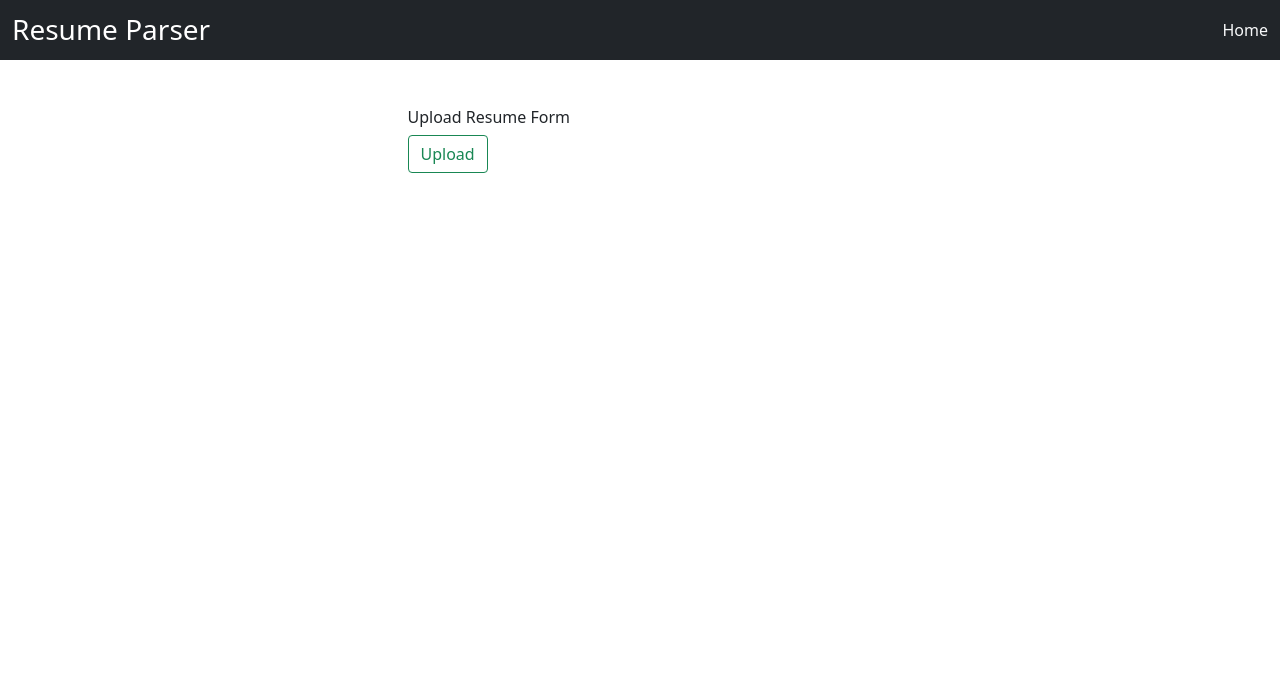
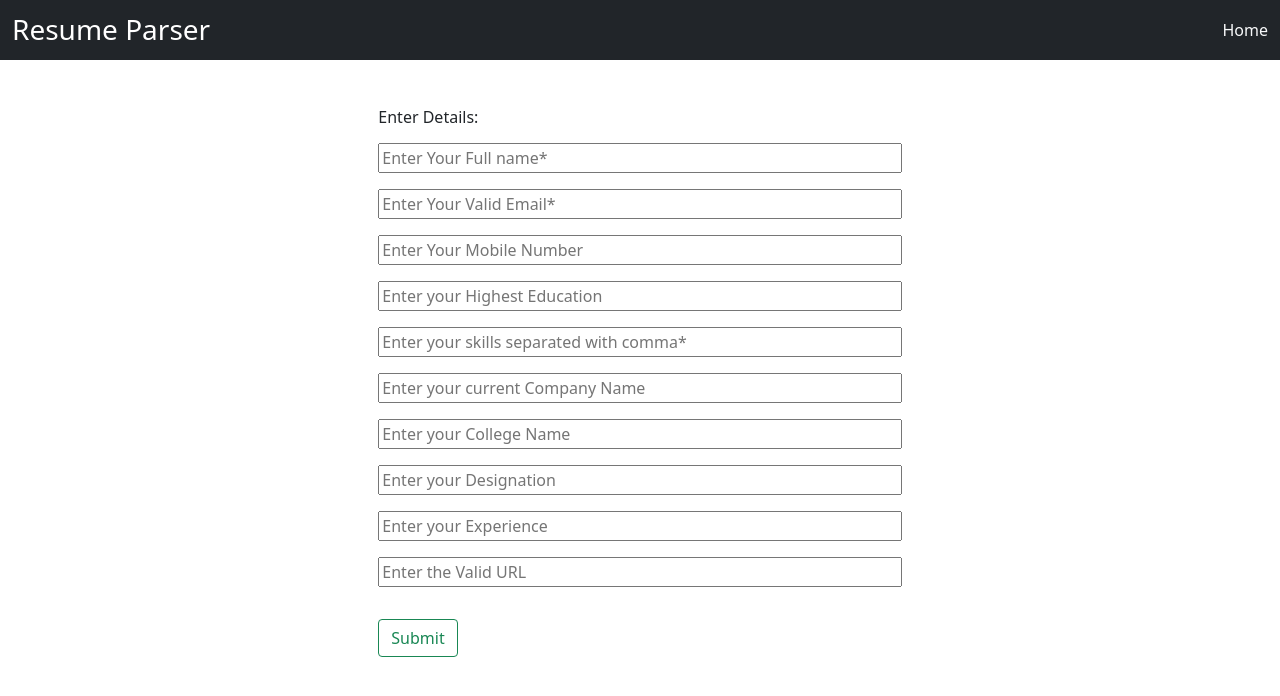
Before and after one commit to rahulaarora/resume-parser, a Next.js app in the folder frontend/: page /resumeForm in a window 1280 px wide. Shown: the top 696 px of the page. Built offline with nearby package versions, Linux system fonts and the light colour scheme.

Commit message:
resume form

```diff
--- a/frontend/package.json
+++ b/frontend/package.json
@@ -11,6 +11,7 @@
   "dependencies": {
     "formidable": "^2.0.1",
     "jquery": "^3.6.1",
+    "mongodb": "^4.11.0",
     "next": "13.0.2",
     "react": "18.2.0",
     "react-dev-utils": "^10.0.0",
--- a/frontend/pages/api/fileUpload.js
+++ b/frontend/pages/api/fileUpload.js
@@ -26,6 +26,6 @@ export default function handler(req, res) {
     });
   }
   else {
-    res.status(500).json({ error: "Only POST requests allowed" });
+    res.status(405).json({ error: "Only POST requests allowed" });
   }
 }
--- a/frontend/pages/index.jsx
+++ b/frontend/pages/index.jsx
@@ -37,7 +37,7 @@ export default function Home() {
   return (
     <>
       <Head>
-        <title>Resume Parser | HomePage</title>
+        <title>Resume Parser | Home</title>
         <meta name="description" content="Generated by create next app" />
         <link rel="icon" href="/favicon.ico" />
       </Head>
--- a/frontend/pages/resumeForm.jsx
+++ b/frontend/pages/resumeForm.jsx
@@ -2,26 +2,105 @@ import Head from "next/head";
 import { useState } from "react";
 import { useRouter } from 'next/router'
 
+let userObj = {
+    userName: "",
+    email: "",
+    mobileNumber: "",
+    education: "",
+    skills: "",
+    companyName: "",
+    collegeName: "",
+    designation: "",
+    experience: "",
+    linkedIn:""
+}
+
 function resumeForm() {
 
-    function submitHandler() {
+    const [user, setUser] = useState(userObj);
+    const router = useRouter();
+
+    function changeHandler(e) {
+        setUser({
+            ...user,
+            [e.target.name]: e.target.value
+        });
+    }
+
+    async function submitHandler(e) {
+        e.preventDefault();
+        const response = await fetch("/api/formUpload", {
+            method: "POST",
+            body: JSON.stringify(user),
+            headers: {
+                "Content-Type": "application/json",
+            },
+        });
+
+        const res = await response.json();
+        res.success == true ? alert("Form submitted successfully!") : alert("Failed, Try again!");
+        router.reload();
 
     }
 
     return (
         <>
             <Head>
-                <title>Resume Parser | Manual Form</title>
+                <title>Manual Form</title>
                 <meta name="description" content="Generated by create next app" />
                 <link rel="icon" href="/favicon.ico" />
             </Head>
 
-            <main className="container py-5">
+            <main className="container-fluid py-5">
                 <form className="col-5 mx-auto" onSubmit={submitHandler} method={"POST"} encType="multipart/form-data">
-                    <h6>Upload Resume Form</h6>
+                    <h6>Enter Details:</h6>
+                    {/* <input type={"text"} required name="userName" value={user.userName} onChange={changeHandler} /> */}
 
-                    <button type="submit" className="btn btn-outline-success">
-                        Upload
+                    <div className="d-flex flex-column">
+                        <input required type="text" name="userName"
+                            id="name" placeholder="Enter Your Full name*" className="my-2" value={user.userName} onChange={changeHandler}/>
+
+
+                        <input required type="email" name="email"
+                            id="name" placeholder="Enter Your Valid Email*" className="my-2" value={user.email} onChange={changeHandler}/>
+
+
+                        <input type="tel" name="mobileNumber"
+                            id="name" placeholder="Enter Your Mobile Number" className="my-2" value={user.mobileNumber} onChange={changeHandler}/>
+
+
+                        <input type="text" name="education"
+                            id="name" placeholder="Enter your Highest Education" className="my-2" value={user.education} onChange={changeHandler}/>
+
+
+                        <input required type="text" name="skills"
+                            id="name" placeholder="Enter your skills separated with comma*" className="my-2" value={user.skills} onChange={changeHandler}/>
+
+
+                        <input type="text" name="companyName"
+                            id="name" placeholder="Enter your current Company Name" className="my-2" value={user.companyName} onChange={changeHandler}/>
+
+
+                        <input type="text" name="collegeName"
+                            id="name" placeholder="Enter your College Name" className="my-2" value={user.collegeName} onChange={changeHandler}/>
+
+
+                        <input type="text" name="designation"
+                            id="name" placeholder="Enter your Designation" className="my-2" value={user.designation} onChange={changeHandler}/>
+
+
+                        <input type="number" name="experience"
+                            id="text" placeholder="Enter your Experience" className="my-2" value={user.experience} onChange={changeHandler}/>
+
+
+                        <input type="url" name="linkedIn"
+                            id="name" placeholder="Enter the Valid URL" className="my-2" value={user.linkedIn} onChange={changeHandler}/>
+
+
+                    </div>
+
+                    <button type="submit" className="d-block my-4 btn btn-outline-success">
+                        Submit
                     </button>
                 </form>
             </main>
```
Also changed, not shown: frontend/pages/api/formUpload.js (+16 -4 lines), frontend/util/mongodb.js (added, +29 -0 lines), 1 other file (tests, documents, lock files or other folders).
